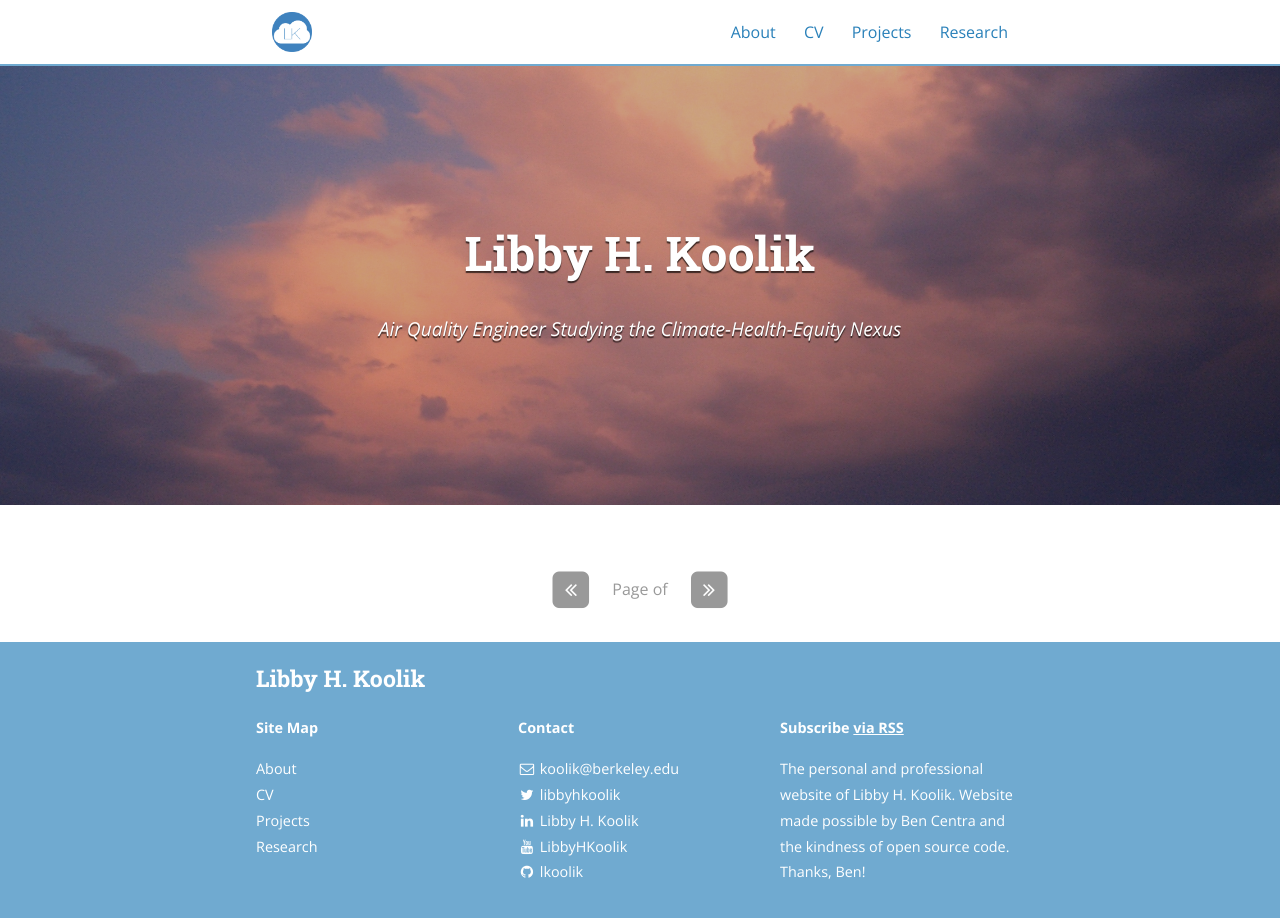
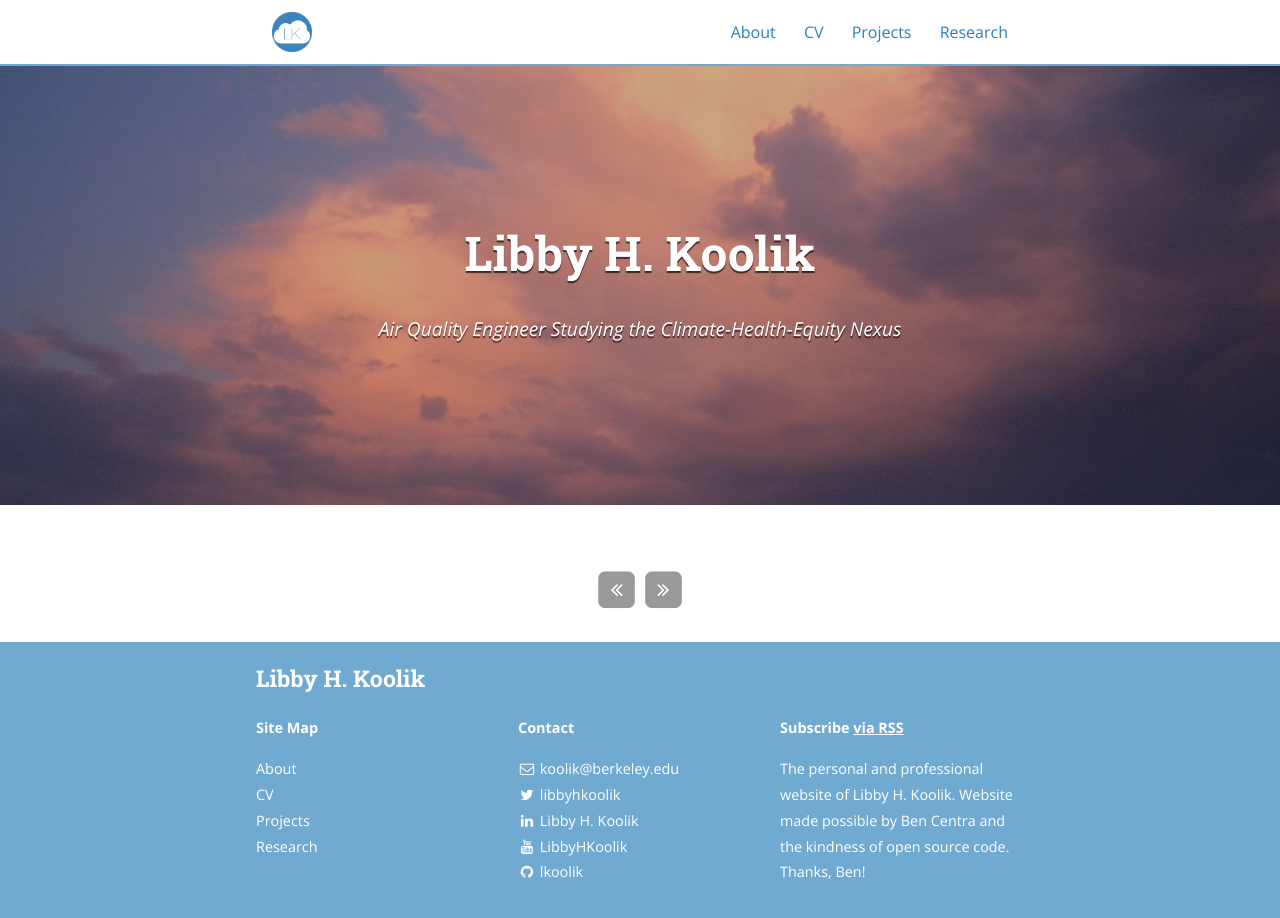
Before and after one commit to lkoolik/lkoolik.github.io, a Jekyll site: the page built from index.html, in a window 1280 px wide and 932 px high. Shown: the top 918 px of the window. Built offline with Jekyll 4.4.1, drawn with Linux system fonts in a browser that asks for light colours; nearby versions of some CDN libraries.

Commit message:
Update index.html

```diff
--- a/index.html
+++ b/index.html
@@ -67,7 +67,7 @@ pagination:
       <i class="fa fa-angle-double-left fa-stack-1x fa-inverse"></i>
     </span>
 		{% endif %}
-		<span class="page-number">Page {{ paginator.page }} of {{ paginator.total_pages }}</span>
+		<!--<span class="page-number">Page {{ paginator.page }} of {{ paginator.total_pages }}</span> -->
 		{% if paginator.next_page %}
 		<a class="newer-posts" href="{{ site.baseurl }}{{ paginator.next_page_path }}">
       <span class="fa-stack fa-lg">
```
